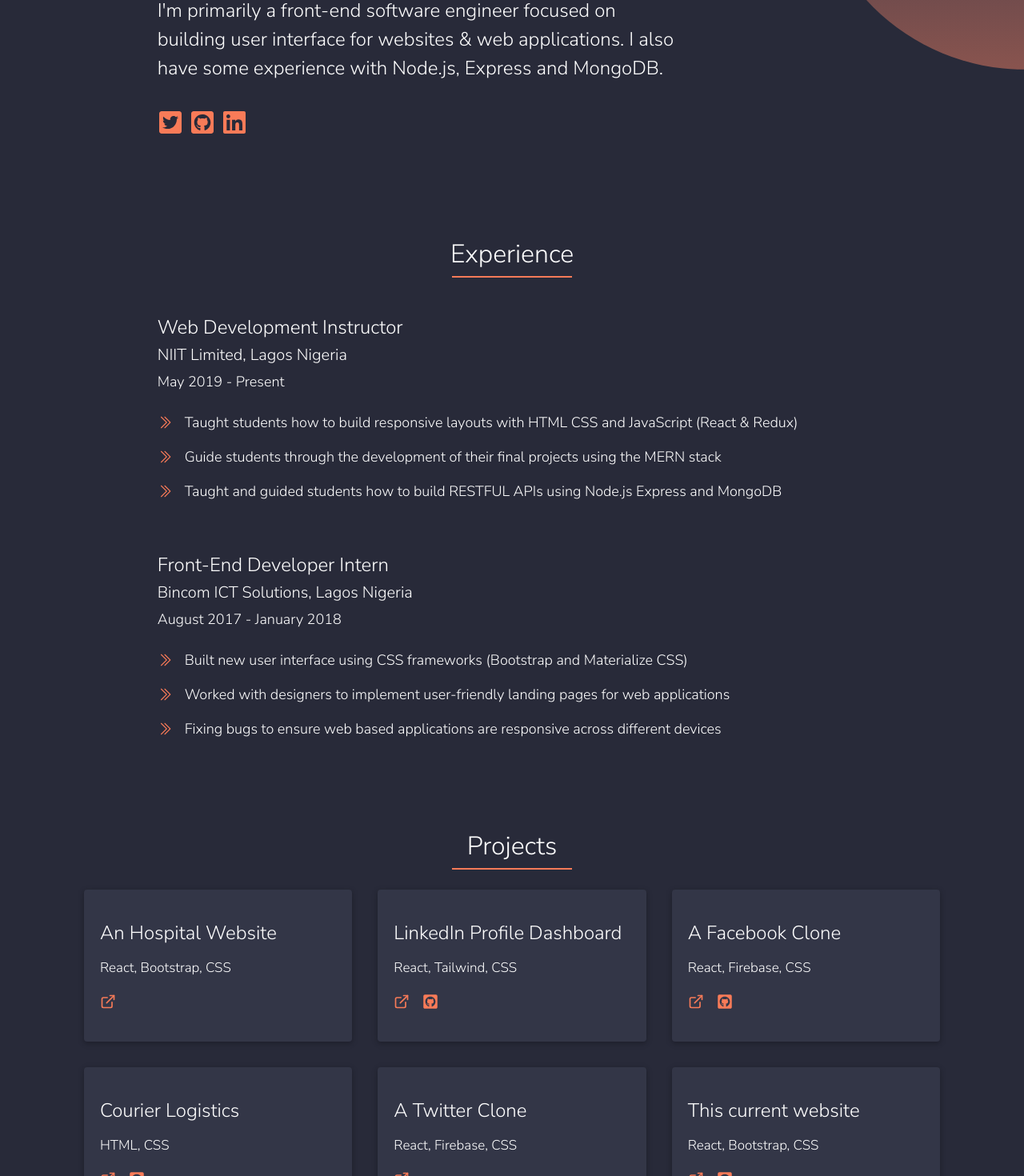
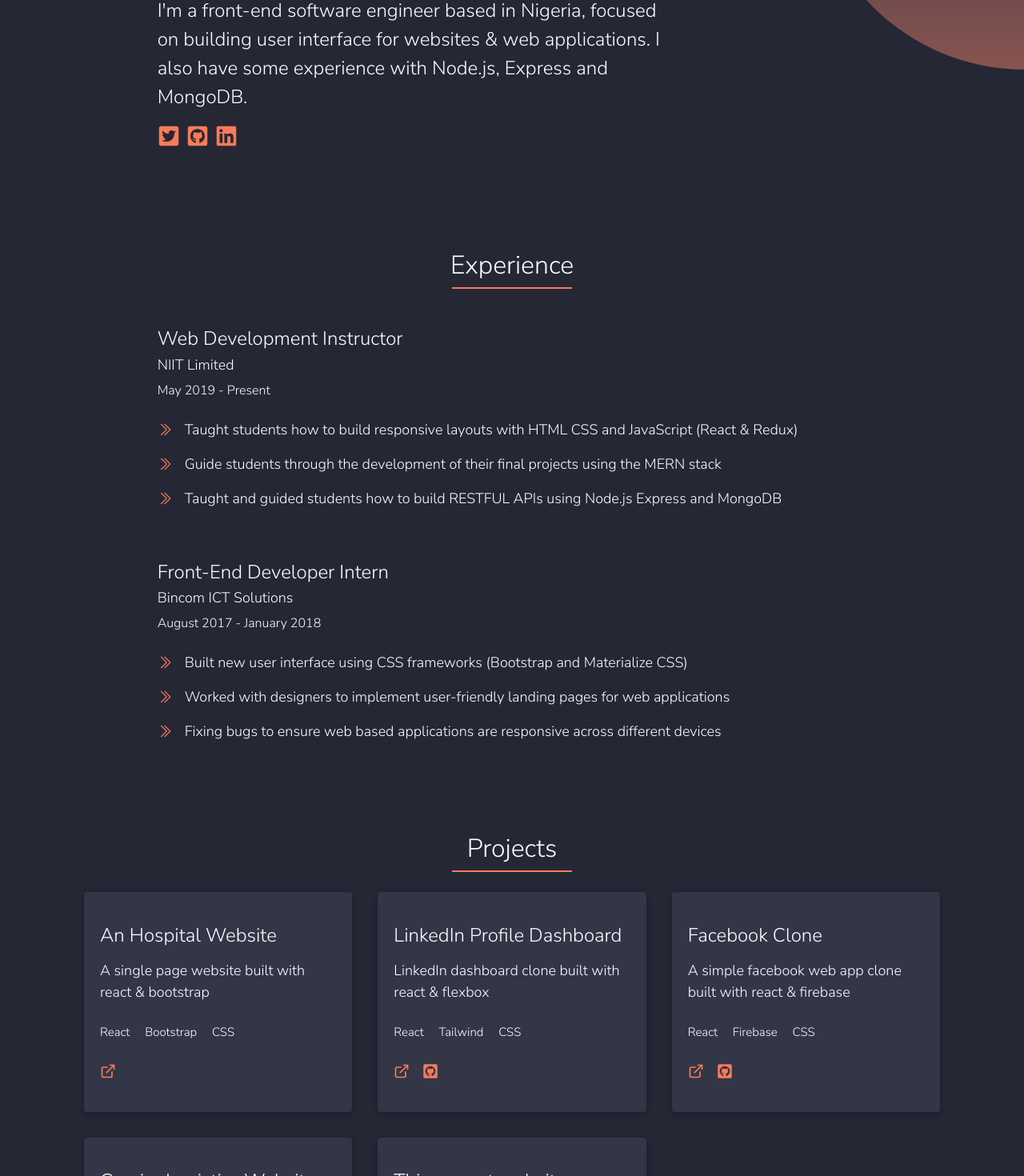
Before and after one commit to Ademayowa/portfolio-website-v1, a React (Create React App) app: page / in a window 1280 px wide. Shown: the part 260-1730 px from the top of the page at 80% size. Built offline with nearby package versions, Linux system fonts and the light colour scheme; the HTML template or start-up script is replaced by a standard one.

Commit message:
font sizes & body colour  clean ups

```diff
--- a/src/components/Experience.css
+++ b/src/components/Experience.css
@@ -8,7 +8,11 @@
 }
 
 .job__info h4 {
-  font-size: 20px;
+  font-size: 18px;
+}
+
+.jobs__date {
+  font-size: 16px;
 }
 
 .experience__duties {
--- a/src/components/Experience.js
+++ b/src/components/Experience.js
@@ -19,7 +19,7 @@ const Experience = () => {
                   <div key={item.id} className='mt-5 mb-5'>
                     <h3>{title}</h3>
                     <h4>{company}</h4>
-                    <p className='mb-4'>{dates}</p>
+                    <p className='mb-4 jobs__date'>{dates}</p>
 
                     <>
                       {duties.map((duty, index) => {
--- a/src/components/Hero.css
+++ b/src/components/Hero.css
@@ -13,7 +13,7 @@
 }
 
 .social__icons {
-  font-size: 32px;
+  font-size: 28px;
 }
 
 .social__icons svg {
--- a/src/components/Hero.js
+++ b/src/components/Hero.js
@@ -9,10 +9,10 @@ const Hero = () => {
         <div className='col-lg-10 mx-auto'>
           <h2 className='hero__intro'>Hello!</h2>
           <h2 className='hero__name'>My name is Mayowa Adeniyi</h2>
-          <p className='col-lg-9 pl-0 mt-4 mb-4 hero__whatIDo'>
-            I'm primarily a front-end software engineer focused on building user
-            interface for websites & web applications. I also have some
-            experience with Node.js, Express and MongoDB.
+          <p className='col-lg-9 col-md-9 pl-0 mt-4 mb-2 hero__whatIDo'>
+            I'm a front-end software engineer based in Nigeria, focused on
+            building user interface for websites & web applications. I also have
+            some experience with Node.js, Express and MongoDB.
           </p>
 
           <div className='social__icons mb-4'>
--- a/src/components/ProjectList.js
+++ b/src/components/ProjectList.js
@@ -3,12 +3,13 @@ import { FaGithubSquare } from 'react-icons/fa';
 import { FiExternalLink } from 'react-icons/fi';
 import './ProjectList.css';
 
-const ProjectList = ({ project: { title, technologies, url, repo } }) => {
+const ProjectList = ({ project: { title, info, technologies, url, repo } }) => {
   return (
     <div className='card card-body projectList'>
       <div className='card__content text-white'>
         <h4>{title}</h4>
-        <div className='badge__icons mt-3 mb-3'>
+        <p className='mt-3 mb-4'>{info}</p>
+        <div className='badge__icons mt-3 mb-4'>
           <span>{technologies}</span>
         </div>
 
--- a/src/components/Projects.css
+++ b/src/components/Projects.css
@@ -27,8 +27,9 @@
 }
 
 .badge__icons span {
-  margin-right: 10px;
-  font-size: 17px;
+  word-spacing: 15px;
+  font-size: 15px;
+  font-weight: 300;
 }
 
 .card:hover {
--- a/src/data.js
+++ b/src/data.js
@@ -7,7 +7,7 @@ const jobs = [
       'Guide students through the development of their final projects using the MERN stack',
       'Taught and guided students how to build RESTFUL APIs using Node.js Express and MongoDB',
     ],
-    company: 'NIIT Limited, Lagos Nigeria',
+    company: 'NIIT Limited',
   },
   {
     title: 'Front-End Developer Intern',
@@ -17,7 +17,7 @@ const jobs = [
       'Worked with designers to implement user-friendly landing pages for web applications',
       'Fixing bugs to ensure web based applications are responsive across different devices',
     ],
-    company: 'Bincom ICT Solutions, Lagos Nigeria',
+    company: 'Bincom ICT Solutions',
   },
 ];
 
--- a/src/index.css
+++ b/src/index.css
@@ -1,6 +1,7 @@
 :root {
   --primary-blue: #333647;
-  --secondary-blue: #282a39;
+  /* --secondary-blue: #282a39; */
+  --secondary-blue: #252735;
   --pink-color: #f97b58;
   --white-color: #fff;
 }
@@ -27,6 +28,7 @@ a {
 
 p {
   font-size: 18px;
+  font-weight: 300;
 }
 
 .center-line {
@@ -43,7 +45,7 @@ p {
   width: 150px;
 }
 
-@media (max-width: 640px) {
+@media (max-width: 767px) {
   .hero__intro,
   .hero__name,
   .experience h2,
--- a/src/projects.js
+++ b/src/projects.js
@@ -2,42 +2,40 @@ const projects = [
   {
     id: '1',
     title: 'An Hospital Website',
-    technologies: 'React, Bootstrap, CSS',
+    info: 'A single page website built with react & bootstrap',
+    technologies: 'React Bootstrap CSS',
     url: 'https://charismedhospital.com',
   },
   {
     id: '2',
     title: 'LinkedIn Profile Dashboard',
-    technologies: 'React, Tailwind, CSS',
+    info: 'LinkedIn dashboard clone built with react & flexbox',
+    technologies: 'React Tailwind CSS',
     url: 'https://linkedin-demo.netlify.app/',
     repo: 'https://github.com/Ademayowa/linkedin-clone',
   },
   {
     id: '3',
-    title: 'A Facebook Clone',
-    technologies: 'React, Firebase, CSS',
+    title: 'Facebook Clone',
+    technologies: 'React Firebase CSS',
+    info: 'A simple facebook web app clone built with react & firebase',
     url: 'https://prodfacebook-clone.web.app/',
     repo: 'https://github.com/Ademayowa/twitter-demo-firebase',
   },
   {
     id: '4',
-    title: 'Courier Logistics',
-    technologies: 'HTML, CSS',
+    title: 'Courier Logistics Website',
+    technologies: 'HTML CSS',
+    info: 'A landing page for a logistics company',
     url: 'https://logistics-template.netlify.app/',
     repo: 'https://github.com/Ademayowa/logistics-template',
   },
   {
     id: '5',
-    title: 'A Twitter Clone',
-    technologies: 'React, Firebase, CSS',
-    url: 'https://facebook-clone-52dd5.web.app/',
-  },
-  {
-    id: '6',
     title: 'This current website',
-    technologies: 'React, Bootstrap, CSS',
+    technologies: 'React Bootstrap CSS',
+    info: 'My portfolio website',
     url: 'https://mayorstacks.netlify.app/',
-    repo: 'https://github.com/Ademayowa/portfolio-website-v1',
   },
 ];
 
```
